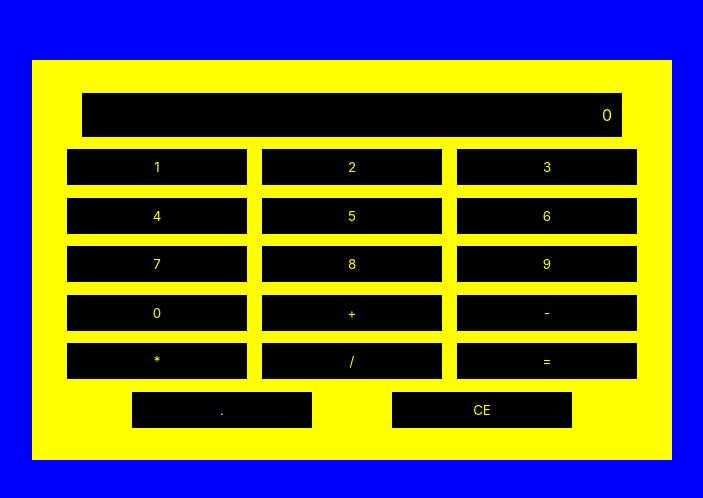
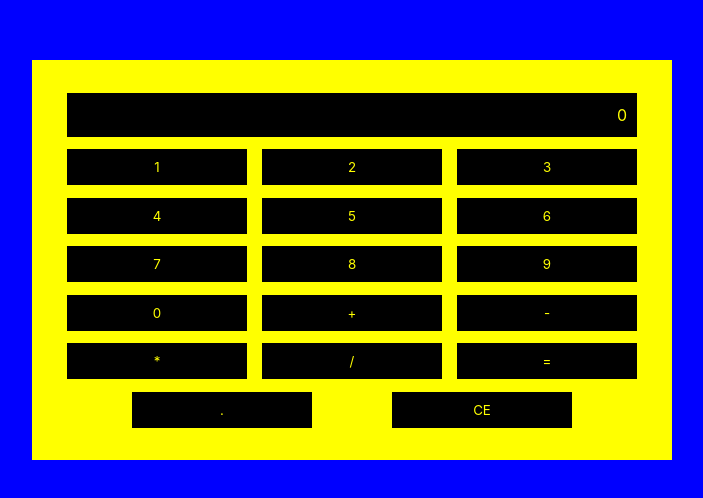
Before and after one commit to hydraChaosu/calculator, a React (Create React App) app: page / in a window 1280 px wide. Shown: the part 140-638 px from the top of the page, without its empty margins (288-991 px from the left). Built offline with nearby package versions, Linux system fonts and the light colour scheme.

Commit message:
Anotehr problem wit = solved

```diff
--- a/src/components/App.js
+++ b/src/components/App.js
@@ -22,7 +22,7 @@ const calcButtons = [
   ".",
   "CE"
 ];
-//StackOF
+
 const operators = {
   "+": function(a, b) {
     return a + b;
@@ -35,6 +35,9 @@ const operators = {
   },
   "/": function(a, b) {
     return a / b;
+  },
+  "=": function(a, b) {
+    return;
   }
 };
 class App extends Component {
@@ -86,10 +89,6 @@ class App extends Component {
     }
 
     if (operation.indexOf(buttonPressed) !== -1 && this.state.view !== "") {
-      if (this.state.prevOperation === "=") {
-        return;
-      }
-
       switch (buttonPressed) {
         case "=":
           this.setState(prevState => ({
@@ -98,7 +97,7 @@ class App extends Component {
               parseFloat(prevState.view)
             ),
             view: "",
-            prevOperation: "=",
+            prevOperation: "",
             viewOn: false
           }));
           break;
@@ -120,7 +119,7 @@ class App extends Component {
       }
     } else if (operation.indexOf(buttonPressed) !== -1) {
       this.setState(prevState => ({
-        prevOperation: buttonPressed,
+        prevOperation: buttonPressed === "=" ? "" : buttonPressed,
         viewOn: false
       }));
     }
--- a/src/styles/sass/mystyles.scss
+++ b/src/styles/sass/mystyles.scss
@@ -18,7 +18,7 @@ body {
 .showValue {
   text-align: right;
   color: yellow;
-  flex-basis: 90%;
+  flex-basis: 95%;
   background-color: #000;
   padding: 10px;
   min-height: 44px;
```
Also changed, not shown: src/styles/css/mystyles.css.
